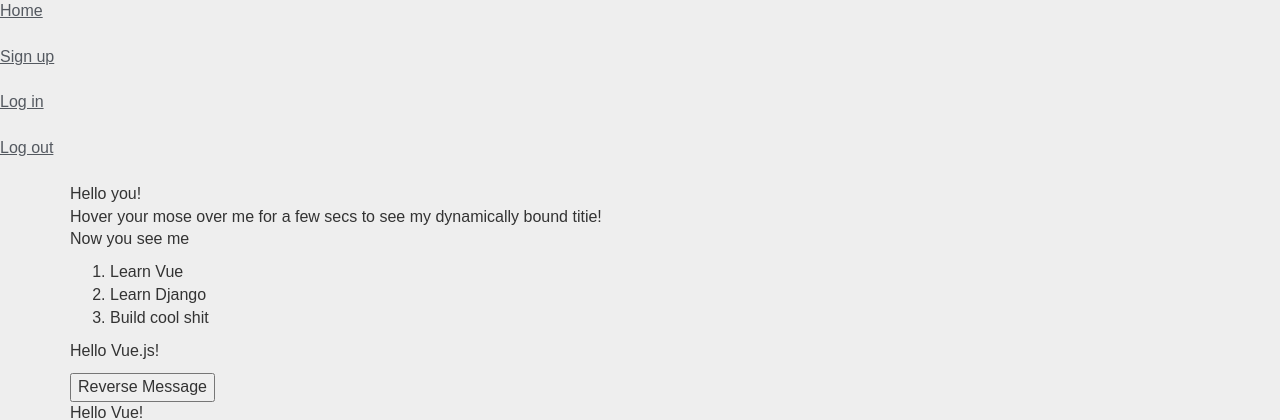
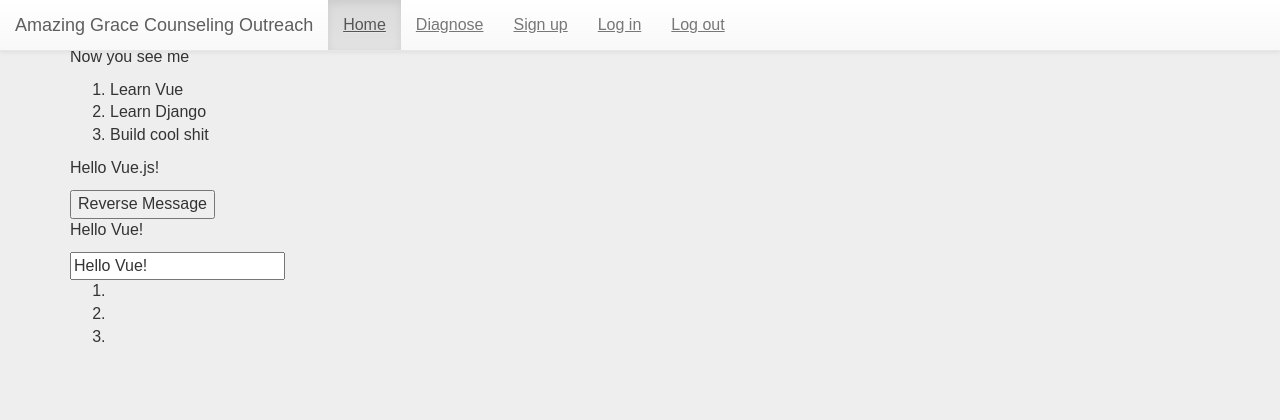
Before and after one commit to tchuanromanee/Diagnostic-Assistance-Software, a Django app: template Web/diagassist/templates/index.html in a window 1280 px wide. Shown: the top 420 px of the page. Run offline with Django 3.2, Linux system fonts and the light colour scheme; the template is opened without the code that fills it, so the values that code supplies are empty; some libraries are stand-ins or nearby versions.

Commit message:
Add bootstrap navbar

```diff
--- a/Web/diagassist/templates/base.html
+++ b/Web/diagassist/templates/base.html
@@ -5,17 +5,30 @@
   <title>Diagnostic Assistance Software</title>
   <script src="https://unpkg.com/vue"></script>
   <BASE href="http://localhost:8000/diagassist/">
+  <meta name="viewport" content="width=device-width, initial-scale=1, maximum-scale=1">
+	<meta http-equiv="Content-Type" content="text/html; charset=utf-8" />
+	<script src="https://ajax.googleapis.com/ajax/libs/jquery/3.3.1/jquery.min.js"></script>
   <link rel="stylesheet" href="//maxcdn.bootstrapcdn.com/bootstrap/3.2.0/css/bootstrap.min.css">
   <link rel="stylesheet" href="//maxcdn.bootstrapcdn.com/bootstrap/3.2.0/css/bootstrap-theme.min.css">
   <link rel="stylesheet" href="{% static '/diagassist/style.css' %}">
 </head>
 <body>
-  <div id = "navigation">
-    <a class = "nav" href = "/diagassist/">Home</a> &nbsp;
-    <a class = "nav" href = "/diagassist/signup">Sign up</a> &nbsp;
-    <a class = "nav" href = "/diagassist/login">Log in</a> &nbsp;
-    <a class = "nav" href = "/diagassist/logout">Log out</a> &nbsp;
+
+<nav class="navbar navbar-default navbar-fixed-top">
+  <div class="container-fluid">
+    <div class="navbar-header">
+      <a class="navbar-brand" href="//">Amazing Grace Counseling Outreach</a>
+    </div>
+    <ul class="nav navbar-nav">
+      <li class="active"><a href="/diagassist/">Home</a></li>
+      <li><a href="/diagassist/diagnose">Diagnose</a></li>
+      <li><a href="/diagassist/signup">Sign up</a></li>
+      <li><a href="/diagassist/login">Log in</a></li>
+      <li><a href="/diagassist/logout">Log out</a></li>
+    </ul>
   </div>
+</nav>
+
   <div class="content container">
           {% block content %}
           {% endblock %}
```
Also changed, not shown: Web/templates/admin/base_site.html (renamed from Web/diagassist/templates/base_site.html).
